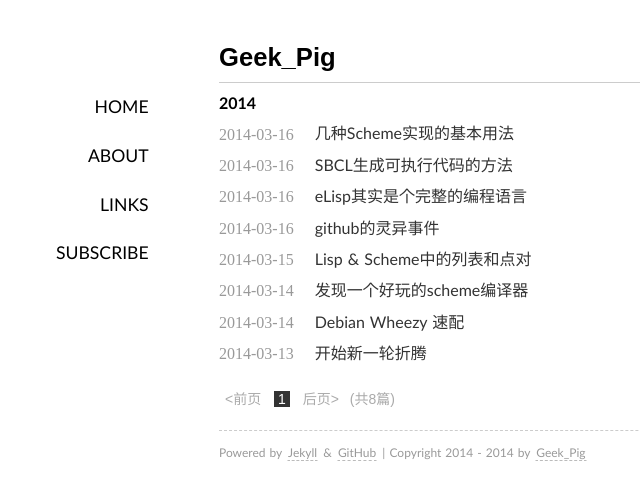
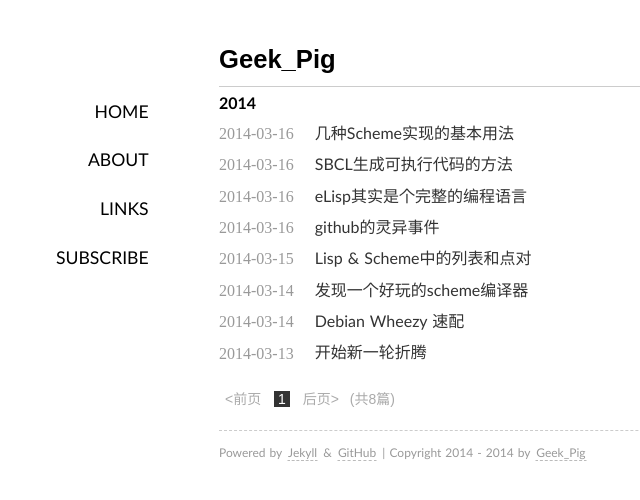
Before and after one commit to rhuichao/uternet.github.io, a Jekyll site: the page built from index.html, in a window 1280 px wide. Shown: the top 500 px of the page, without its empty margins (121-761 px from the left). Built offline with Jekyll 4.4.1, drawn with Linux system fonts in a browser that asks for light colours; some web fonts are replaced; Markdown is read by kramdown in place of the engine named in the settings; the list of posts is cut into pages by our own code.

Commit message:
new document posted

```diff
--- a/media/css/style.css
+++ b/media/css/style.css
@@ -237,7 +237,7 @@ nav a:hover{
 h1{
     font-family:"Galdeano","Hiragino Sans GB","Microsoft YaHei",sans-serif;
     font-size:1.6em;color:#000;
-    margin:5px 0px 5px 0px;
+    line-height: 150%;
 }
 
 h2{
```
